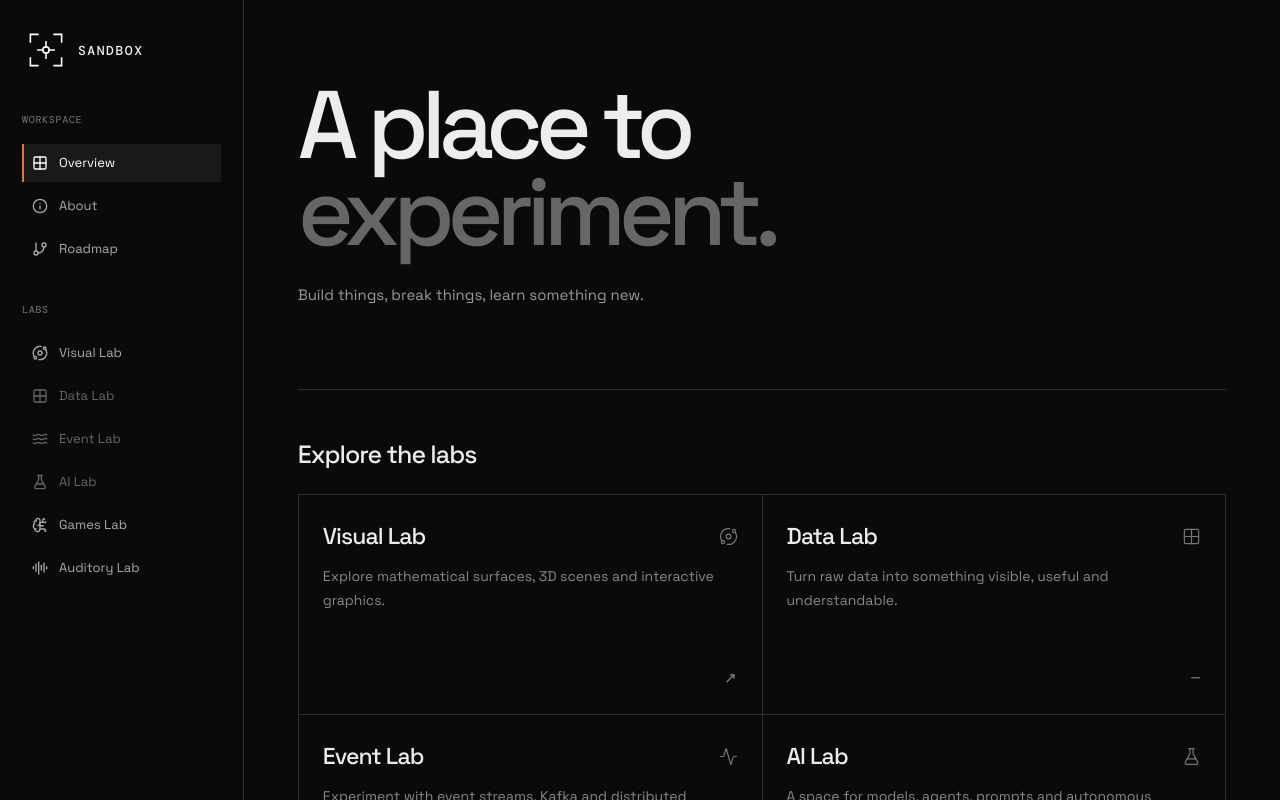
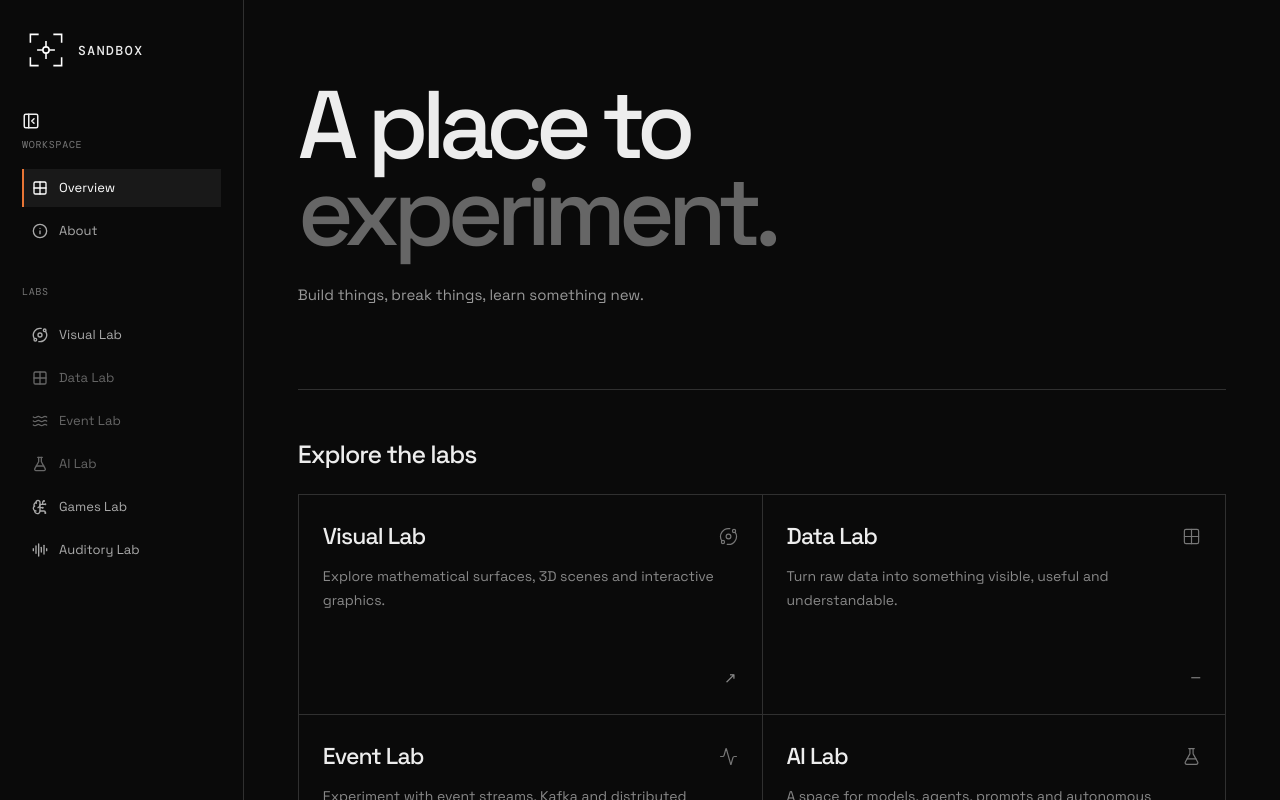
Before and after one commit to papp-milan/sandbox, a React (Vite) app in the folder apps/web/: page / in a window 1280 px wide. Shown: the top 800 px of the page. Built offline with nearby package versions, Linux system fonts and the light colour scheme; no server answers.

Commit message:
Add collapsible sidebar and remove roadmap navigation

```diff
--- a/apps/web/src/App.tsx
+++ b/apps/web/src/App.tsx
@@ -1,5 +1,5 @@
 import { useEffect, useState } from "react";
-import { Activity, AudioLines, BrainCircuit, FlaskConical, GitBranch, Grid2X2, Info, Orbit, Waves } from "lucide-react";
+import { Activity, AudioLines, BrainCircuit, FlaskConical, Grid2X2, Info, Orbit, PanelLeftClose, PanelLeftOpen, Waves } from "lucide-react";
 import { VisualLab } from "./components/visual-lab/VisualLab";
 import { GamesLab } from "./components/games-lab/GamesLab";
 import { AuditoryLab, GlobalMiniPlayer } from "./components/auditory-lab/AuditoryLab";
@@ -29,6 +29,7 @@ export function navigate(path: string) {
 }
 function AppContent() {
   const [path, setPath] = useState(window.location.pathname.replace(/\/$/, "") || "/");
+  const [sidebarCollapsed, setSidebarCollapsed] = useState(false);
   useEffect(() => {
     const updateRoute = () => setPath(window.location.pathname.replace(/\/$/, "") || "/");
     window.addEventListener("popstate", updateRoute);
@@ -39,23 +40,37 @@ function AppContent() {
   if (path === "/auditory-lab") return <AuditoryLab onBack={() => navigate("/")} />;
   if (path === "/about") return <AboutPage onBack={() => navigate("/")} />;
   return (
-    <div className="app-shell">
+    <div className={`app-shell${sidebarCollapsed ? " sidebar-collapsed" : ""}`}>
       <aside className="sidebar">
-        <a className="brand" href="/" onClick={e => { e.preventDefault(); navigate("/"); }}><img src="/open-frame.svg" alt="Sandbox" className="h-10 w-10" /><span className="brand-name">SANDBOX</span></a>
+        <div className="sidebar-brand-row">
+          <a className="brand" href="/" onClick={e => { e.preventDefault(); navigate("/"); }} aria-label="Sandbox overview">
+            <img src="/open-frame.svg" alt="" className="h-10 w-10" />
+            <span className="brand-name">SANDBOX</span>
+          </a>
+          <button
+            className="sidebar-toggle"
+            type="button"
+            onClick={() => setSidebarCollapsed(value => !value)}
+            aria-label={sidebarCollapsed ? "Expand sidebar" : "Collapse sidebar"}
+            aria-expanded={!sidebarCollapsed}
+            title={sidebarCollapsed ? "Expand sidebar" : "Collapse sidebar"}
+          >
+            {sidebarCollapsed ? <PanelLeftOpen size={18} /> : <PanelLeftClose size={18} />}
+          </button>
+        </div>
         <div className="sidebar-section">
           <p className="eyebrow">WORKSPACE</p>
-          <a className="nav-item active" href="/" onClick={e => { e.preventDefault(); navigate("/"); }}><Grid2X2 size={16} /> Overview</a>
-          <a className="nav-item" href="/about" onClick={e => { e.preventDefault(); navigate("/about"); }}><Info size={16} /> About</a>
-          <a className="nav-item" href="/" onClick={e => { e.preventDefault(); navigate("/"); document.getElementById("roadmap")?.scrollIntoView({ behavior: "smooth" }); }}><GitBranch size={16} /> Roadmap</a>
+          <a className="nav-item active" href="/" title="Overview" onClick={e => { e.preventDefault(); navigate("/"); }}><Grid2X2 size={16} /><span>Overview</span></a>
+          <a className="nav-item" href="/about" title="About" onClick={e => { e.preventDefault(); navigate("/about"); }}><Info size={16} /><span>About</span></a>
         </div>
         <div className="sidebar-section">
           <p className="eyebrow">LABS</p>
-          <a className="nav-item" href="/visual-lab" onClick={e => { e.preventDefault(); navigate("/visual-lab"); }}><Orbit size={16} /> Visual Lab</a>
-          <a className="nav-item muted" href="/data-lab"><Grid2X2 size={16} /> Data Lab</a>
-          <a className="nav-item muted" href="/event-lab"><Waves size={16} /> Event Lab</a>
-          <a className="nav-item muted" href="/ai-lab"><FlaskConical size={16} /> AI Lab</a>
-          <a className="nav-item" href="/games-lab" onClick={e => { e.preventDefault(); navigate("/games-lab"); }}><BrainCircuit size={16} /> Games Lab</a>
-          <a className="nav-item" href="/auditory-lab" onClick={e => { e.preventDefault(); navigate("/auditory-lab"); }}><AudioLines size={16} /> Auditory Lab</a>
+          <a className="nav-item" href="/visual-lab" title="Visual Lab" onClick={e => { e.preventDefault(); navigate("/visual-lab"); }}><Orbit size={16} /><span>Visual Lab</span></a>
+          <a className="nav-item muted" href="/data-lab" title="Data Lab"><Grid2X2 size={16} /><span>Data Lab</span></a>
+          <a className="nav-item muted" href="/event-lab" title="Event Lab"><Waves size={16} /><span>Event Lab</span></a>
+          <a className="nav-item muted" href="/ai-lab" title="AI Lab"><FlaskConical size={16} /><span>AI Lab</span></a>
+          <a className="nav-item" href="/games-lab" title="Games Lab" onClick={e => { e.preventDefault(); navigate("/games-lab"); }}><BrainCircuit size={16} /><span>Games Lab</span></a>
+          <a className="nav-item" href="/auditory-lab" title="Auditory Lab" onClick={e => { e.preventDefault(); navigate("/auditory-lab"); }}><AudioLines size={16} /><span>Auditory Lab</span></a>
         </div>
       </aside>
       <main className="main-content" id="overview">
```
